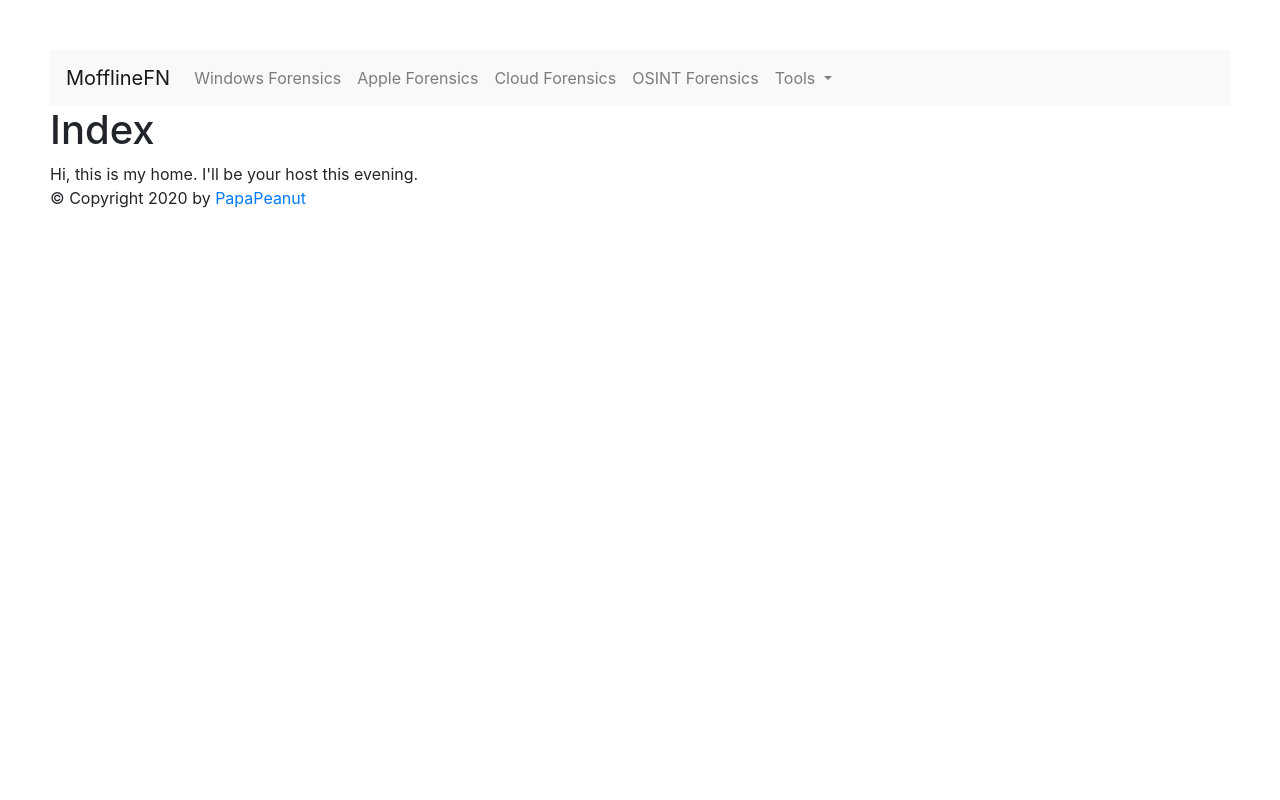
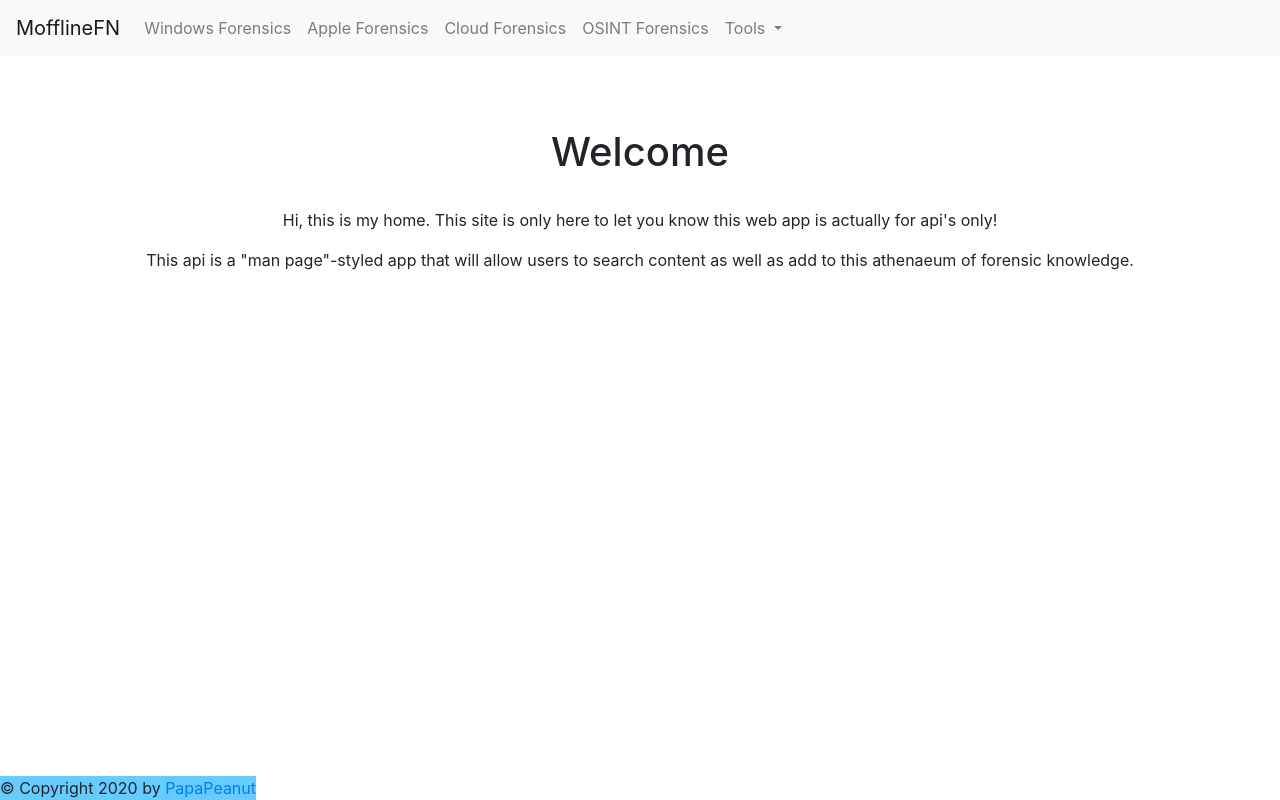
Before and after one commit to jklm264/quarantine_learning, a Flask app: page / in a window 1280 px wide. Run offline with Flask 2, Linux system fonts and the light colour scheme; some libraries are stand-ins or nearby versions.

Commit message:
Refocused project, see index.html for more

```diff
--- /dev/null
+++ b/flask/redoMyForenNotes/flasktime/static/style.css
@@ -0,0 +1,11 @@
+#footer {
+    position: absolute;
+    bottom: 0;
+    margin: 0 auto;
+    text-align: center;
+    background:#6cf;
+}
+
+h1, p {
+    text-align: center;
+}
--- a/flask/redoMyForenNotes/flasktime/templates/base.html
+++ b/flask/redoMyForenNotes/flasktime/templates/base.html
@@ -3,8 +3,7 @@
 
     <head>
         <meta charset="utf-8">
-        <link rel="stylesheet" href="style.css" />
-        <link rel="stylesheet" href="style.css" />
+        <link rel="stylesheet" href="static/style.css" />
         <link rel="stylesheet" href="https://maxcdn.bootstrapcdn.com/bootstrap/4.0.0/css/bootstrap.min.css" integrity="sha384-Gn5384xqQ1aoWXA+058RXPxPg6fy4IWvTNh0E263XmFcJlSAwiGgFAW/dAiS6JXm" crossorigin="anonymous">
 
         <nav class="navbar navbar-expand-lg navbar-light bg-light">
@@ -42,6 +41,7 @@
     </head>
 
     <body>
+        <br><br><br>
         {% block head %}
         <title>{% block title %}{% endblock %} - MofflineFN</title>
         {% endblock %}
--- a/flask/redoMyForenNotes/flasktime/templates/index.html
+++ b/flask/redoMyForenNotes/flasktime/templates/index.html
@@ -7,8 +7,11 @@
 {% endblock %}
 
 {% block content %}
-    <h1>Index</h1>
-        Hi, this is my home. I'll be your host this evening.
+    <h1>Welcome</h1>
+    <br>
+        <p>Hi, this is my home. This site is only here to let you know this web app is actually for api's only!</p>
+
+        <p>This api is a "man page"-styled app that will allow users to search content as well as add to this athenaeum of forensic knowledge.</p>
 {% endblock %}
 
 <!--Note that since the child template doesn’t define the footer block, the value from the parent template is used instead.-->
```
Also changed, not shown: flask/redoMyForenNotes/flasktime/README.md.
